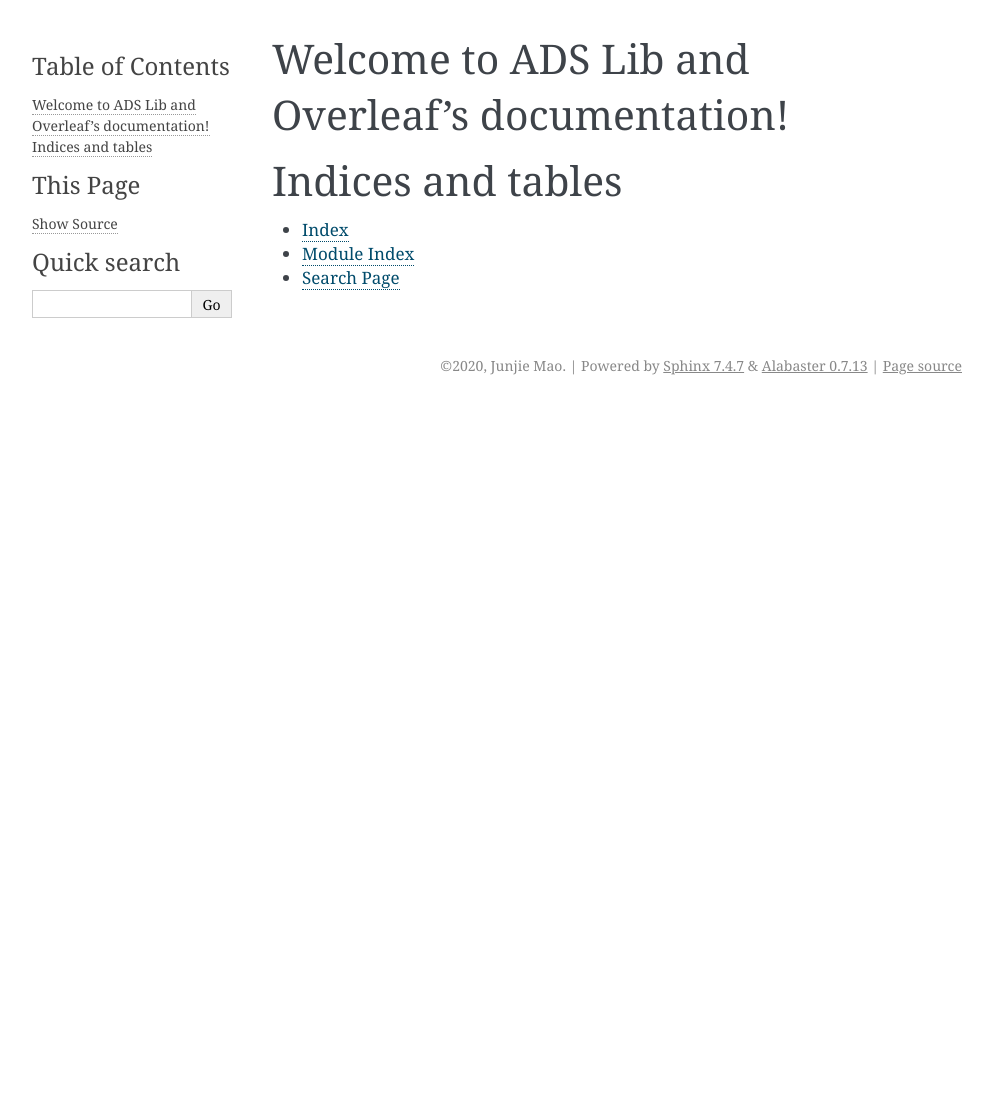
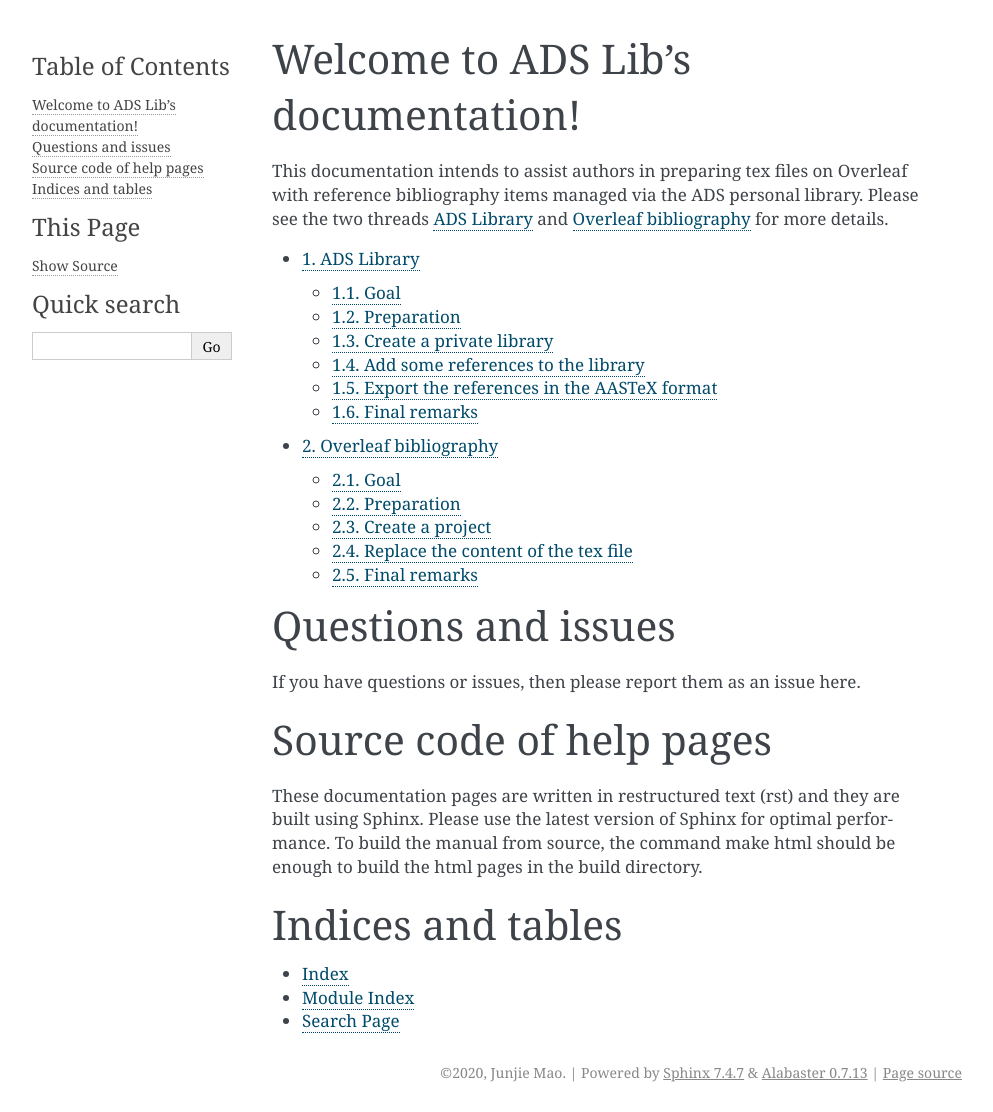
Before and after one commit to jmao2014/adsoverleaf, a Sphinx documentation site: the page built from docs/source/index.rst, in a window 1280 px wide. Shown: the whole page, without its empty margins (148-1141 px from the left). Built offline with Sphinx 7.4.7, drawn with Linux system fonts in a browser that asks for light colours; before the commit the page ends 900 px from its top, so only the background shows below that.

Commit message:
add ads and overleaf threads

```diff
--- /dev/null
+++ b/docs/source/ads/ads.rst
@@ -0,0 +1,86 @@
+.. _sec:ads:
+
+ADS Library
+===========
+
+.. highlight:: none
+
+*By: Junjie Mao*
+
+Goal
+----
+
+Set-up a private ADS library and to export bibliography items.
+
+
+Preparation
+-----------
+
+Create an ADS account and sign in with your account.
+
+Create a private library
+------------------------
+Here we create a new project named project_A.
+
+.. figure:: ads_lib.png
+   :width: 600
+
+.. figure:: project_A.png
+   :width: 600
+
+Now, you should have an empty library named project_A.
+
+.. figure:: empty_project_A.png
+   :width: 600
+
+Add some references to the library
+----------------------------------
+Next, we search some references papers by specifying the full name of the first
+author and the year of publication.
+
+.. note:: Of course, there are other ways to find reference papers on ADS.
+
+.. figure:: search.png
+   :width: 600
+
+We also filter the initial results by limiting to refereed publications only.
+
+.. figure:: filter.png
+   :width: 600
+
+Now, you should get only 4 results in total.
+
+.. figure:: results.png
+   :width: 600
+
+Select three of them and add them to the existing library project_A.
+
+.. note:: If publications were already in the existing library, only the new
+   ones will be added.
+
+.. figure:: add_to_lib.png
+   :width: 600
+
+Export the references in the AASTeX format
+------------------------------------------
+
+.. note:: The `AASTeX <https://journals.aas.org/aastex-package-for-manuscript-preparation/>`_
+   format is one of the formats provided by American Astronomical Society (AAS)
+   assist authors in preparing manuscripts intended for submission to
+   AAS-affiliated journals like the Astrophysical Journal (ApJ).
+
+.. figure:: get_aastex.png
+   :width: 600
+
+.. figure:: bibitem_aastex.png
+   :width: 600
+
+Final remarks
+-------------
+
+This is the end of this thread. Please continue to the :ref:`sec:overleaf`
+thread.
+
+.. note:: The `ADS Help Pages <https://adsabs.github.io/help/>`_ provide
+   documentation, tutorials, and other general information about the ADS
+   services.
--- a/docs/source/index.rst
+++ b/docs/source/index.rst
@@ -1,16 +1,35 @@
-.. ADS Lib and Overleaf documentation master file, created by
-   sphinx-quickstart on Sun Mar 29 13:55:44 2020.
+.. ADS Lib documentation master file, created by
+   sphinx-quickstart on Sat Mar 28 16:32:18 2020.
    You can adapt this file completely to your liking, but it should at least
    contain the root `toctree` directive.
 
-Welcome to ADS Lib and Overleaf's documentation!
-================================================
+Welcome to ADS Lib's documentation!
+===================================
+
+This documentation intends to assist authors in preparing tex files on
+Overleaf with reference bibliography items managed via the ADS personal
+library. Please see the two threads :ref:`sec:ads` and :ref:`sec:overleaf`
+for more details.
 
 .. toctree::
    :maxdepth: 2
-   :caption: Contents:
+   :numbered:
 
    includeme
+   ads/ads
+   overleaf/overleaf
+
+Questions and issues
+====================
+If you have questions or issues, then please report them as an issue here.
+
+
+Source code of help pages
+=========================
+These documentation pages are written in restructured text (rst) and they are
+built using Sphinx. Please use the latest version of Sphinx for optimal
+performance. To build the manual from source, the command make html should
+be enough to build the html pages in the build directory.
 
 Indices and tables
 ==================
--- /dev/null
+++ b/docs/source/overleaf/overleaf.rst
@@ -0,0 +1,63 @@
+.. _sec:overleaf:
+
+Overleaf bibliography
+=====================
+
+.. highlight:: none
+
+*By: Junjie Mao*
+
+Goal
+----
+
+Take advantage of the ADS personal library to create bibliography items on
+`Overleaf <https://www.overleaf.com>`_.
+
+
+Preparation
+-----------
+
+Create an Overleaf account and sign in with your account.
+
+Create a project
+----------------
+Here we create a new/blank project named project_A.
+
+.. figure:: new_project.png
+   :width: 200
+
+Now, you should have a main tex file with some lines filled automatically in
+this project_A.
+
+.. figure:: project_A.png
+   :width: 600
+
+Replace the content of the tex file
+----------------------------------
+Next, we replace the content of the tex file with the :download:`following <main.tex>`.
+
+.. note:: In this example, the references are in the format of sorted numbers,
+   while the format of author-year is more common for A&A, ApJ, MNRAS.
+
+.. figure:: example_tex.png
+   :width: 600
+
+To use the exported bibitems from the ADS library, we need to define
+the journals first.
+
+.. figure:: journal_command.png
+   :width: 600
+
+.. note:: A set of shorter labels (mao19a, mao19b, and mao19c) are used for the
+   exported bibitems from the ADS library.
+
+.. figure:: cf_bibitems.png
+   :width: 600
+
+Final remarks
+-------------
+
+This is the end of this thread.
+
+.. note:: A general documentation of the bibliography management in LaTeX
+   can be found `here <https://www.overleaf.com/learn/latex/Bibliography_management_in_LaTeX>`_.
```
Also changed, not shown: docs/source/ads/add_to_lib.png (added), docs/source/ads/ads_lib.png (added), docs/source/ads/bibitem_aastex.png (added), docs/source/ads/empty_project_A.png (added), docs/source/ads/filter.png (added), docs/source/ads/get_aastex.png (added), docs/source/ads/project_A.png (added), docs/source/ads/results.png (added), docs/source/ads/search.png (added), docs/source/overleaf/cf_bibitems.png (added), docs/source/overleaf/example_tex.png (added), docs/source/overleaf/journal_command.png (added), docs/source/overleaf/new_project.png (added), docs/source/overleaf/project_A.png (added), 1 other file.
